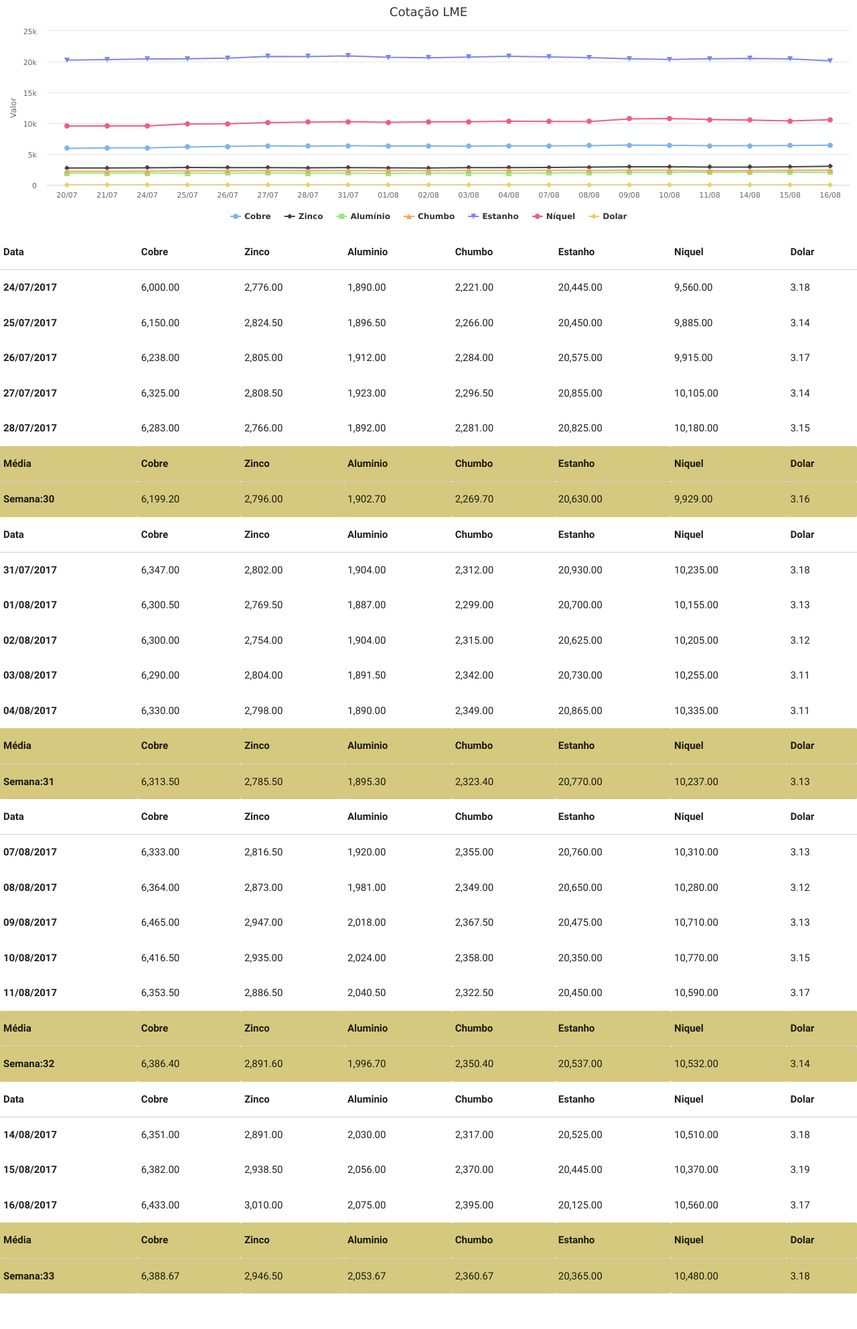
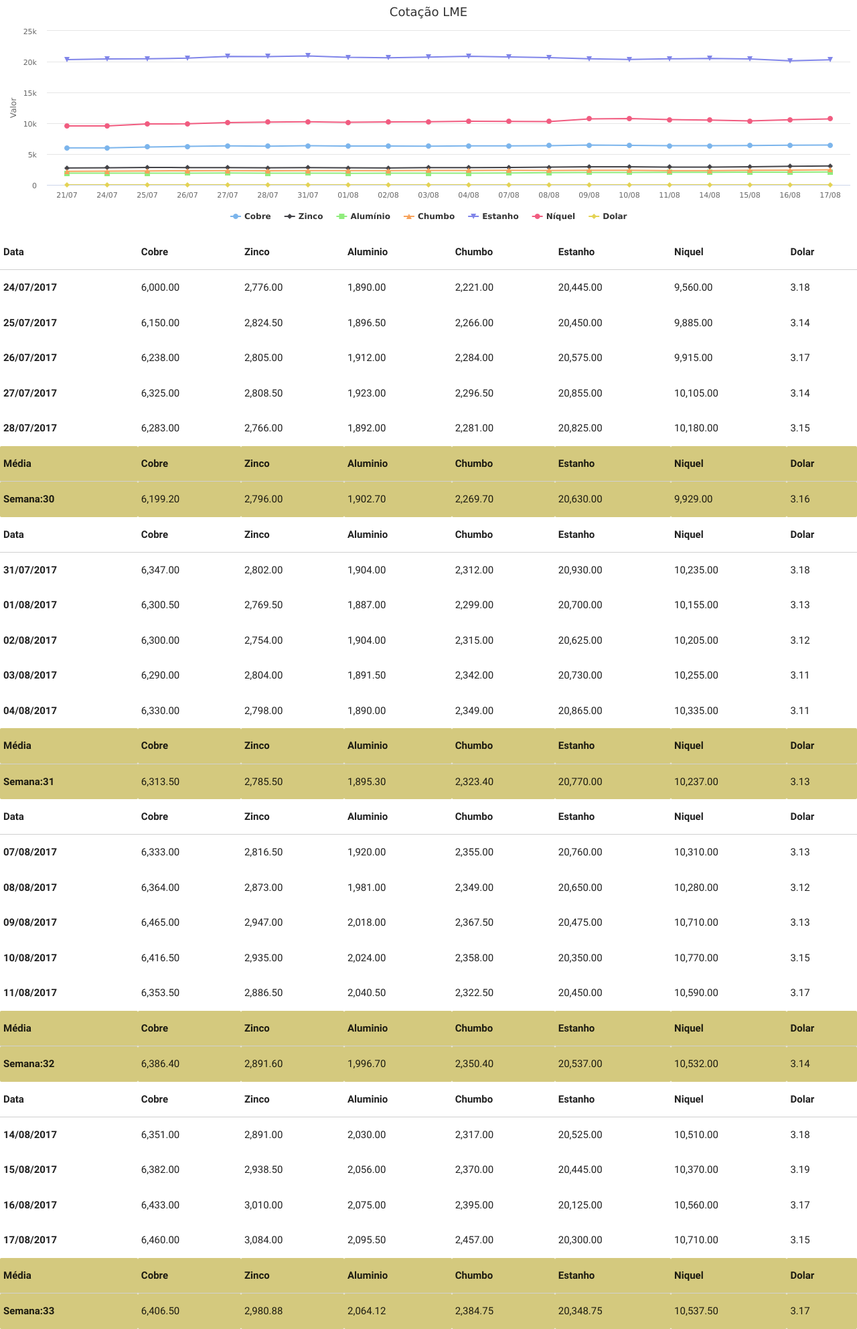
Before and after one commit to tiagocordeiro/flask-lme-chart, a Flask app: page /lme/dashboard in a window 1280 px wide. Shown: the whole page at 67% size. Before the commit the page ends 1931 px from the top, so only its background shows below. Run offline with Flask 2, Linux system fonts and the light colour scheme; some libraries are stand-ins or nearby versions.

Commit message:
Cotação Atualizada

```diff
--- a/static/cotacao-atual.csv
+++ b/static/cotacao-atual.csv
@@ -1,5 +1,4 @@
 Date,Cobre,Zinco,Aluminio,Chumbo,Estanho,Niquel,Dolar
-2017-07-20,5930.0,2737.0,1898.0,2200.0,20250.0,9540.0,3.1477000713348
 2017-07-21,6001.5,2758.0,1901.0,2212.0,20325.0,9560.0,3.1184000968933
 2017-07-24,6000.0,2776.0,1890.0,2221.0,20445.0,9560.0,3.1777000427246
 2017-07-25,6150.0,2824.5,1896.5,2266.0,20450.0,9885.0,3.1443998813629
@@ -19,3 +18,4 @@ Date,Cobre,Zinco,Aluminio,Chumbo,Estanho,Niquel,Dolar
 2017-08-14,6351.0,2891.0,2030.0,2317.0,20525.0,10510.0,3.1777000427246
 2017-08-15,6382.0,2938.5,2056.0,2370.0,20445.0,10370.0,3.1872000694275
 2017-08-16,6433.0,3010.0,2075.0,2395.0,20125.0,10560.0,3.1675999164581
+2017-08-17,6460.0,3084.0,2095.5,2457.0,20300.0,10710.0,3.1514000892639
--- a/templates/mesclado.html
+++ b/templates/mesclado.html
@@ -768,6 +768,32 @@
     3.17
    </td>
   </tr>
+  <tr>
+   <th>
+    17/08/2017
+   </th>
+   <td>
+    6,460.00
+   </td>
+   <td>
+    3,084.00
+   </td>
+   <td>
+    2,095.50
+   </td>
+   <td>
+    2,457.00
+   </td>
+   <td>
+    20,300.00
+   </td>
+   <td>
+    10,710.00
+   </td>
+   <td>
+    3.15
+   </td>
+  </tr>
  </tbody>
  <thead>
   <tr style="text-align: right; background-color: #d4c97e !important;">
@@ -803,25 +829,25 @@
     Semana:33
    </th>
    <td>
-    6,388.67
+    6,406.50
    </td>
    <td>
-    2,946.50
+    2,980.88
    </td>
    <td>
-    2,053.67
+    2,064.12
    </td>
    <td>
-    2,360.67
+    2,384.75
    </td>
    <td>
-    20,365.00
+    20,348.75
    </td>
    <td>
-    10,480.00
+    10,537.50
    </td>
    <td>
-    3.18
+    3.17
    </td>
   </tr>
  </tbody>
```
Also changed, not shown: static/todo-periodo.csv.
